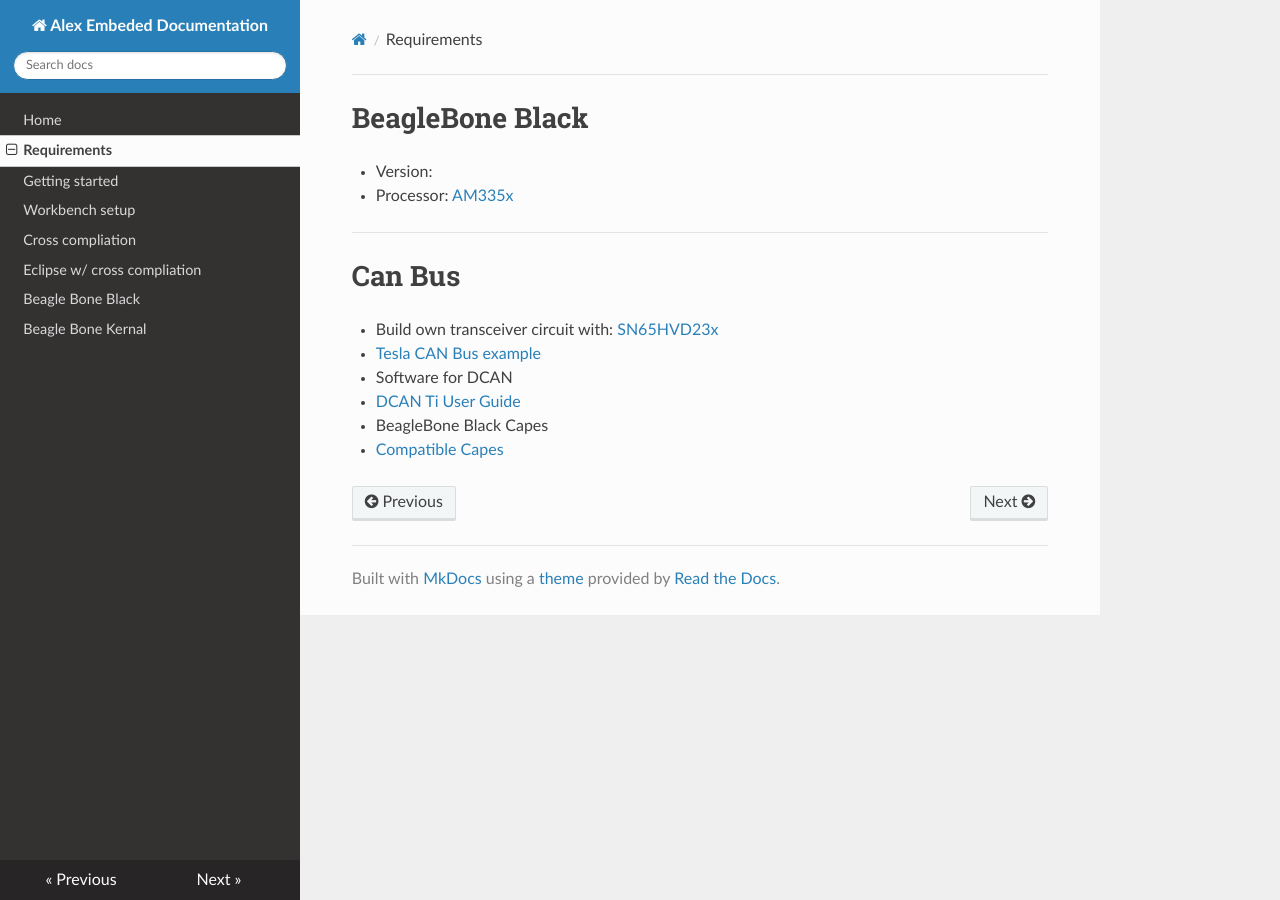
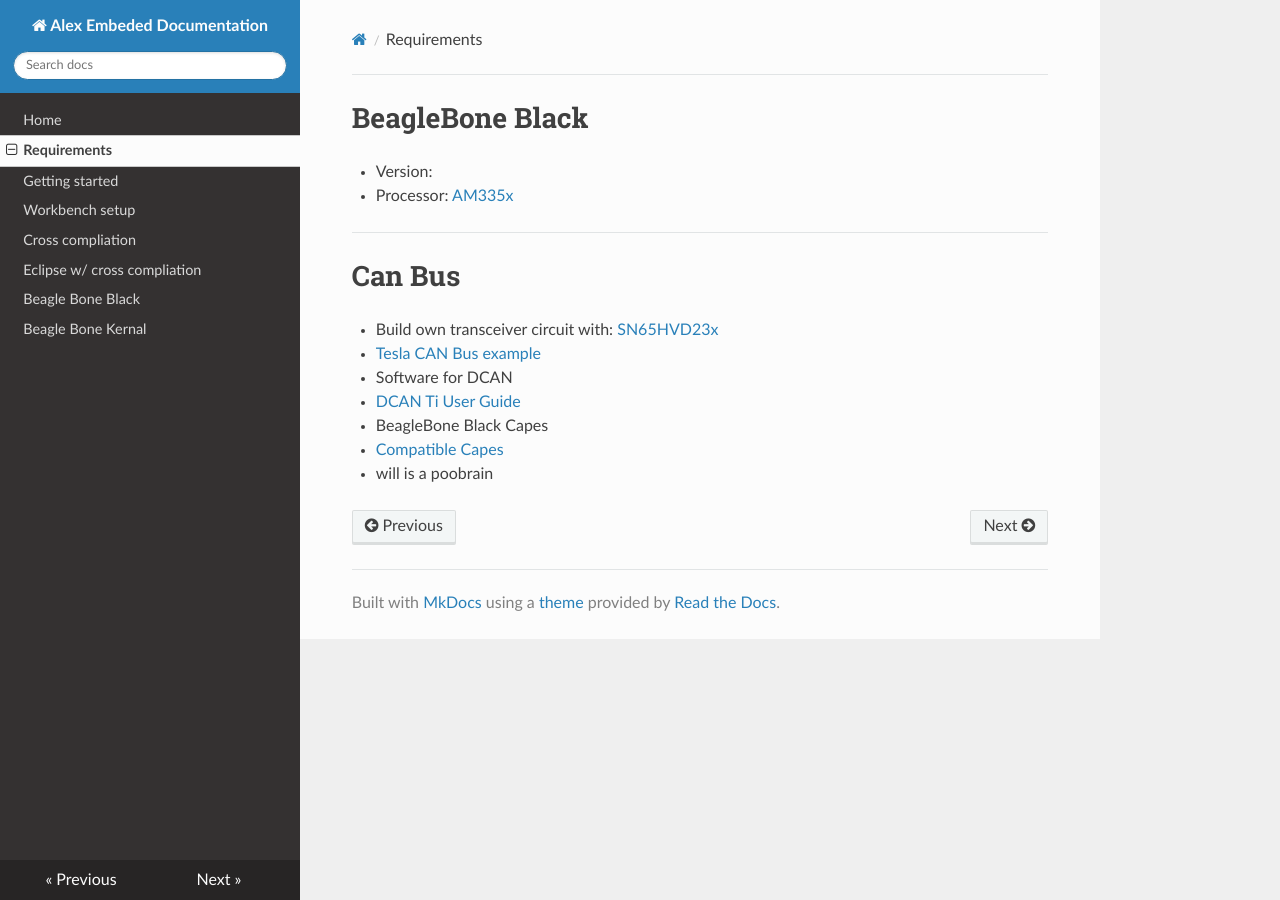
Before and after one commit to capstonealex/Embedded, an MkDocs documentation site: the page built from docs/requirements.md, in a window 1280 px wide. Built offline with MkDocs 1.6.1, drawn with Linux system fonts in a browser that asks for light colours; nearby versions of some CDN libraries.

Commit message:
will is a poobrain

```diff
--- a/docs/requirements.md
+++ b/docs/requirements.md
@@ -13,3 +13,5 @@
   - [DCAN Ti User Guide](http://processors.wiki.ti.com/index.php/Linux_Core_DCAN_User%27s_Guide)
 - BeagleBone Black Capes
   - [Compatible Capes](https://elinux.org/Beagleboard:BeagleBone_Capes)
+
+- will is a poobrain
```
